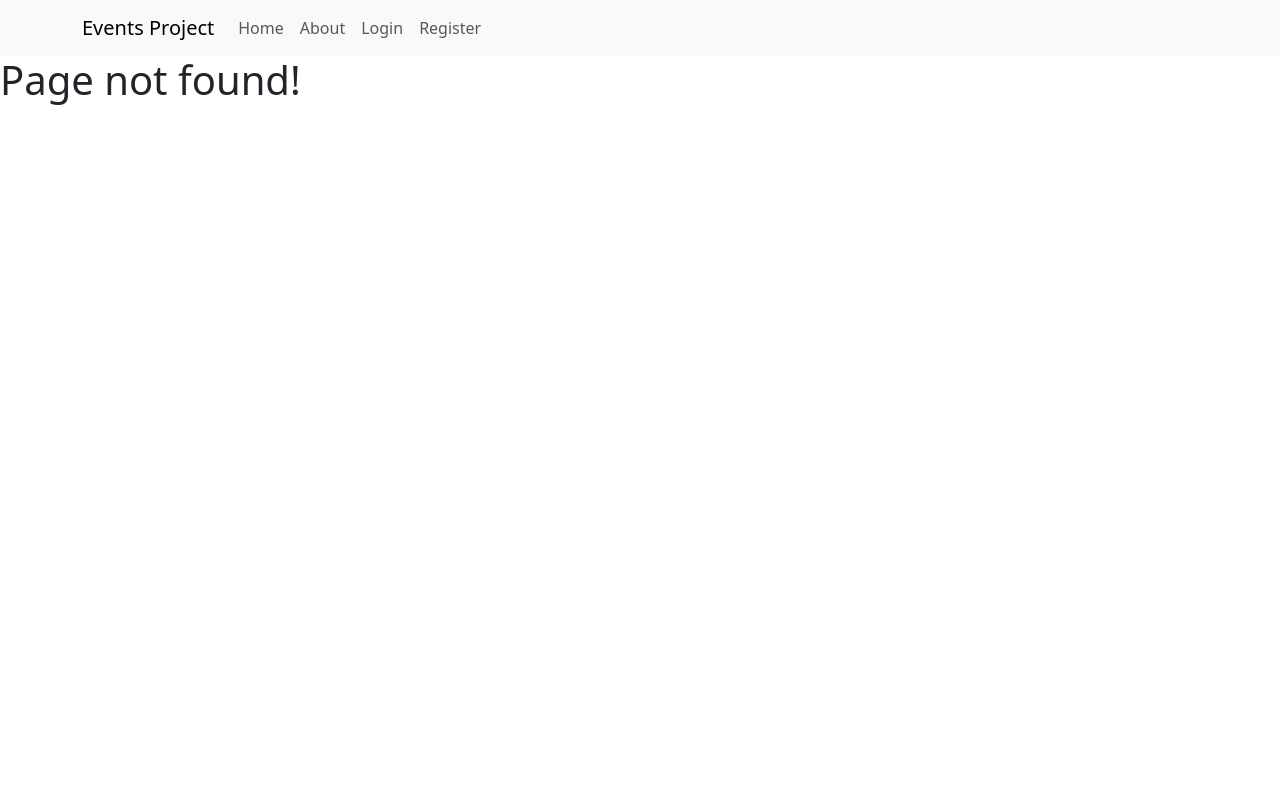
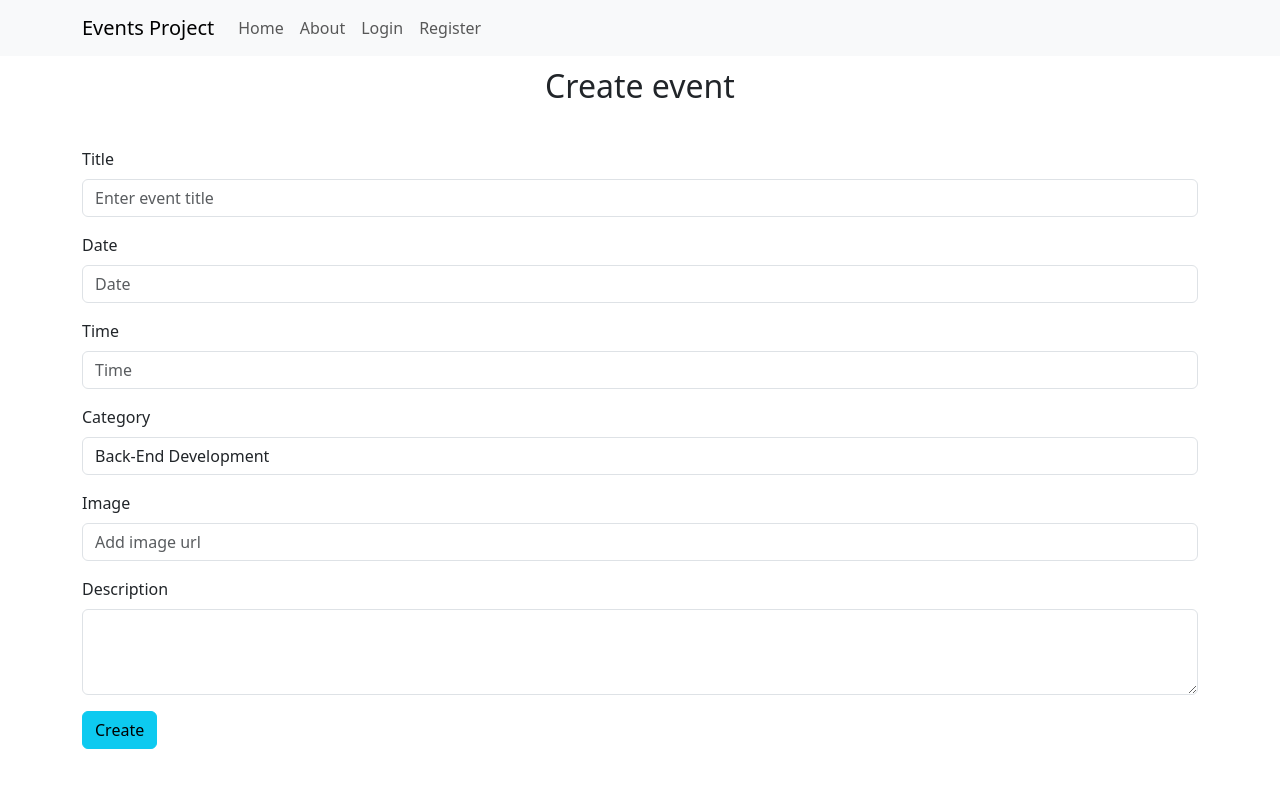
Before and after one commit to valeriapetkova/Events-ReactJS, a React (Vite) app in the folder client/: page /events/create in a window 1280 px wide. Before the commit this address had no page. Shown: the top 788 px of the page. Built offline with nearby package versions, Linux system fonts and the light colour scheme.

Commit message:
Add event create functionality

```diff
--- a/client/src/App.jsx
+++ b/client/src/App.jsx
@@ -8,6 +8,7 @@ import About from './components/about/About';
 import Register from './components/register/Register';
 import Login from './components/login/Login';
 import Logout from './components/logout/Logout';
+import EventCreate from './components/event-create/EventCreate';
 import NotFound from './components/not-found/NotFound';
 
 function App() {
@@ -19,6 +20,7 @@ function App() {
         <Routes>
           <Route path="/" element={<Home />} />
           <Route path="/about" element={<About />} />
+          <Route path="/events/create" element={<EventCreate />} />
           <Route path="/login" element={<Login />} />
           <Route path="/register" element={<Register />} />
           <Route path="/logout" element={<Logout />} />
--- /dev/null
+++ b/client/src/components/event-create/EventCreate.jsx
@@ -0,0 +1,82 @@
+import Form from 'react-bootstrap/Form';
+import Button from 'react-bootstrap/Button';
+import { useNavigate } from 'react-router-dom';
+
+import useForm from '../../hooks/useForm';
+import * as eventService from '../../services/eventService';
+
+import styles from './EventCreate.module.css';
+
+export default function EventCreate() {
+    const navigate = useNavigate();
+
+    const createEventSubmitHandler = async (values) => {
+        try {
+            await eventService.create(values);
+
+            navigate('/events');
+        } catch (error) {
+            console.log(error);
+        }
+    }
+
+    const { values, onChange, onSubmit } = useForm(createEventSubmitHandler, {
+        title: '',
+        eventDate: '',
+        eventTime: '',
+        categiory: '',
+        imageUrl: '',
+        description: '',
+    });
+
+
+    return (
+        <>
+            <div className="container">
+                <h2 className={styles.heading}>Create event</h2>
+                <Form onSubmit={onSubmit}>
+                    <Form.Group className="mb-3" controlId="exampleForm.ControlInput1">
+                        <Form.Label>Title</Form.Label>
+                        <Form.Control type="text" placeholder="Enter event title" name="title" onChange={onChange} value={values.title} />
+                    </Form.Group>
+
+                    <Form.Group className="mb-3" controlId="exampleForm.ControlInput2">
+                        <Form.Label>Date</Form.Label>
+                        <Form.Control type="text" placeholder="Date" name="eventDate" onChange={onChange} value={values.eventDate} />
+                    </Form.Group>
+
+                    <Form.Group className="mb-3" controlId="exampleForm.ControlInput3">
+                        <Form.Label>Time</Form.Label>
+                        <Form.Control type="text" placeholder="Time" name="eventTime" onChange={onChange} value={values.eventTime} />
+                    </Form.Group>
+
+                    <Form.Group className="mb-3" controlId="exampleForm.ControlInput4">
+                        <Form.Label>Category</Form.Label>
+                        <Form.Control as="select" placeholder="Choose category" name="category" onChange={onChange} value={values.category} >
+                            <option value="Back-End Development">Back-End Development</option>
+                            <option value="Front-End Development">Front-End Development</option>
+                            <option value="Quality Assurance">Quality Assurance</option>
+                            <option value="Mobile Development">Mobile Development</option>
+                            <option value="Data Science">Data Science</option>
+                            <option value="Business Intelligence">Business Intelligence</option>
+                            <option value="Infrastructure">Infrastructure</option>
+                        </Form.Control>
+                    </Form.Group>
+
+                    <Form.Group className="mb-3" controlId="exampleForm.ControlInput5">
+                        <Form.Label>Image</Form.Label>
+                        <Form.Control type="text" placeholder="Add image url" name="imageUrl" onChange={onChange} value={values.imageUrl} />
+                    </Form.Group>
+
+                    <Form.Group className="mb-3" controlId="exampleForm.ControlTextarea1">
+                        <Form.Label>Description</Form.Label>
+                        <Form.Control as="textarea" rows={3} name="description" onChange={onChange} value={values.description} />
+                    </Form.Group>
+
+                    <Button variant="info" type="submit">Create</Button>
+                </Form>
+            </div>
+
+        </>
+    );
+}
--- /dev/null
+++ b/client/src/components/event-create/EventCreate.module.css
@@ -0,0 +1,5 @@
+.heading {
+    text-align: center;
+    padding-top: 1%;
+    padding-bottom: 3%;
+}
--- a/client/src/components/header/Header.jsx
+++ b/client/src/components/header/Header.jsx
@@ -20,6 +20,7 @@ export default function Header() {
             <Nav.Link as={Link} to="/about">About</Nav.Link>
             {isAuthenticated ? (
               <>
+                <Nav.Link as={Link} to="/events/create">Create event</Nav.Link>
                 <Nav.Link as={Link} to="/logout">Logout</Nav.Link>
                 <span>| Welcome, {username}</span>
               </>
--- /dev/null
+++ b/client/src/services/eventService.js
@@ -0,0 +1,29 @@
+import * as request from "../lib/request";
+
+const baseUrl = 'http://localhost:3030/data/events';
+
+export const getAll = async () => {
+    const result = await request.get(baseUrl);
+
+    return result;
+};
+
+export const getOne = async (eventId) => {
+    const result = await request.get(`${baseUrl}/${eventId}`);
+
+    return result;
+};
+
+export const create = async (eventData) => {
+    const result = await request.post(baseUrl, eventData);
+
+    return result;
+};
+
+export const edit = async (eventId, eventData) => {
+    const result = await request.put(`${baseUrl}/${eventId}`, eventData);
+
+    return result;
+};
+
+export const remove = async (eventId) => await request.remove(`${baseUrl}/${eventId}`);
```
